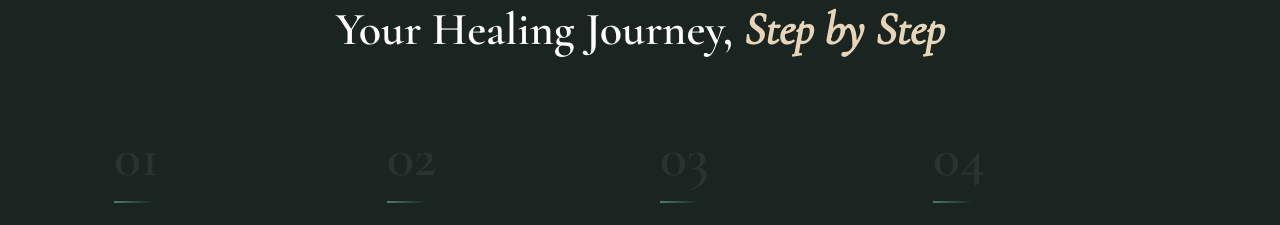
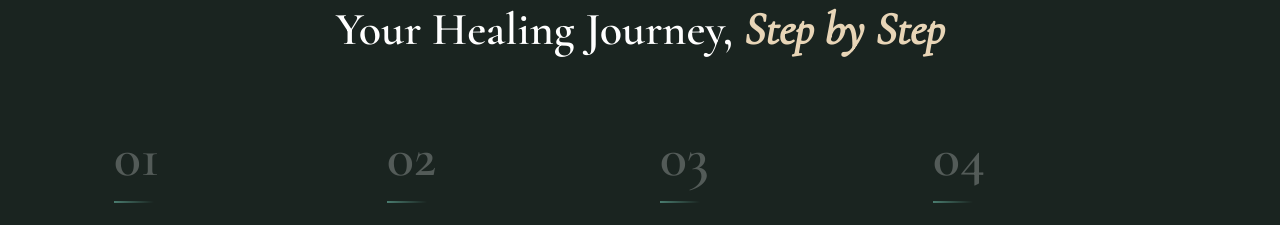
Before and after one commit to drmareenawesley/transformed-life-website, a React (Vite) app: page / in a window 1280 px wide. Shown: the part 3240-3465 px from the top of the page. Built offline with nearby package versions, Linux system fonts and the light colour scheme.

Commit message:
make step numbers more visible

```diff
--- a/src/components/Approach.css
+++ b/src/components/Approach.css
@@ -58,7 +58,7 @@
   font-family: var(--font-heading);
   font-size: 56px;
   font-weight: 600;
-  color: rgba(255,255,255,0.07);
+  color: rgba(255,255,255,0.25);
   line-height: 1;
   margin-bottom: 16px;
   user-select: none;
```
